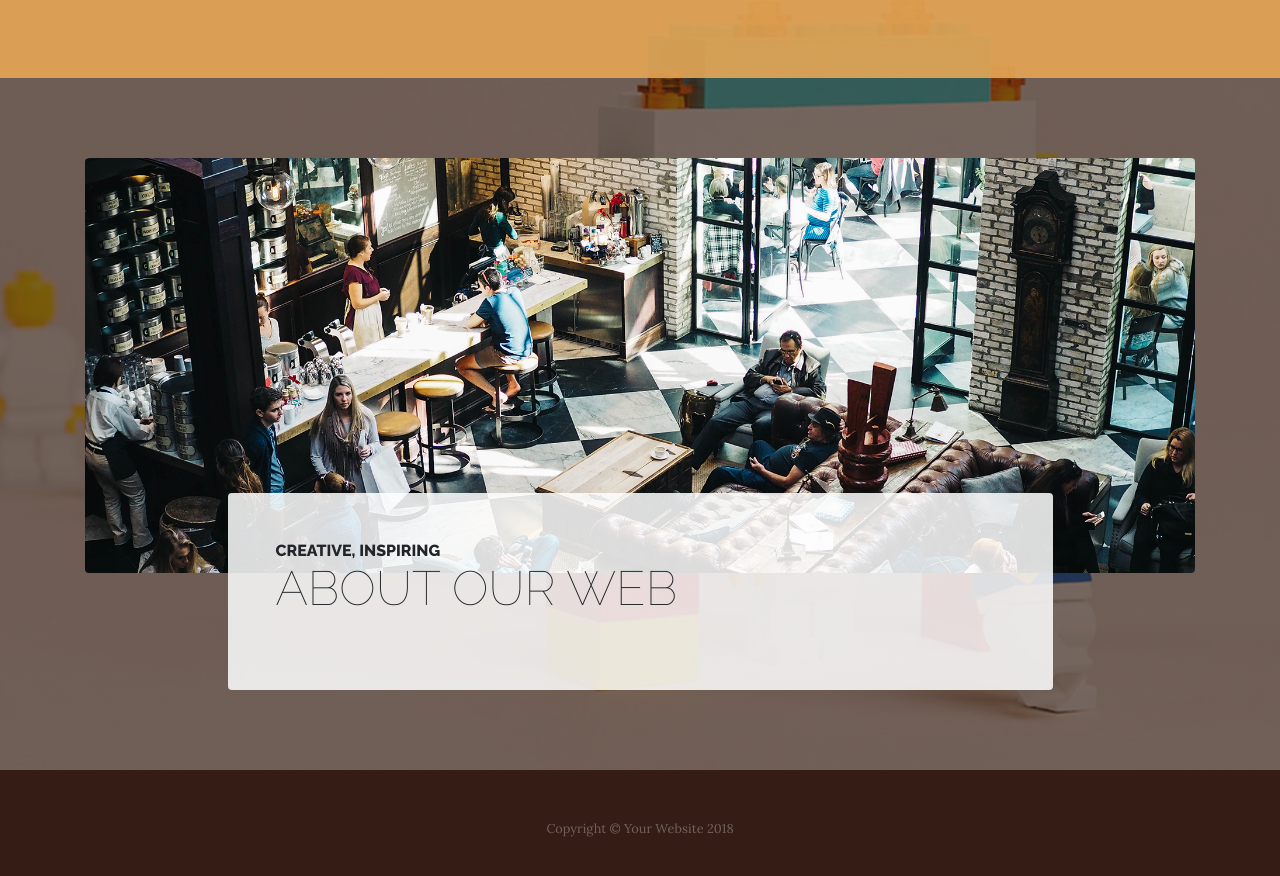
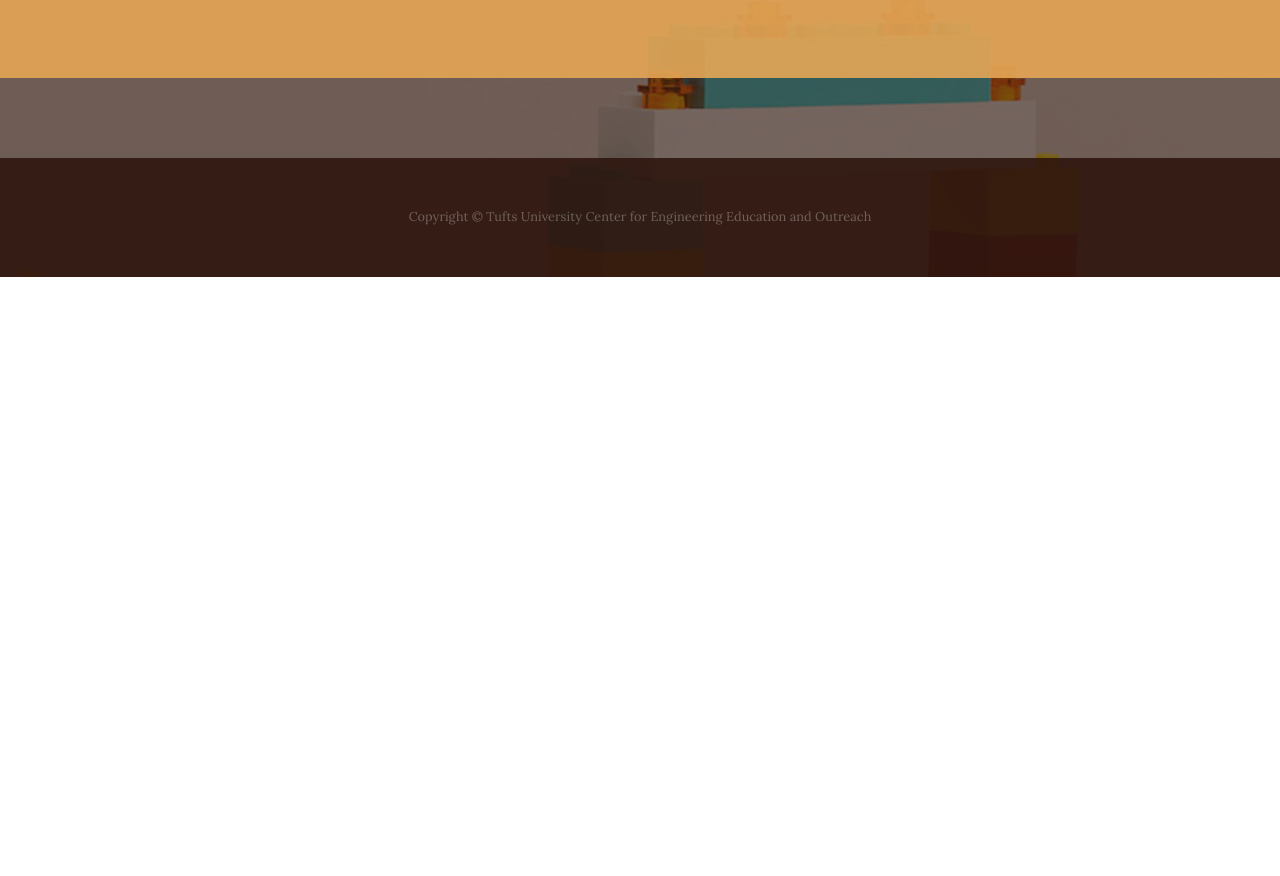
Before and after one commit to Chenlu-Wu/LEGO-EDUCATION-WEBSITE, a website: page store.html in a window 1280 px wide. Shown: the part 1122-1998 px from the top of the page. After the commit the page ends 1399 px from the top, so only its background shows below. Drawn offline with Linux system fonts and the light colour scheme.

Commit message:
Update store.html

```diff
--- a/store.html
+++ b/store.html
@@ -117,7 +117,7 @@
         </div>
       </div>
     </section>
-
+<!--
     <section class="page-section about-heading">
       <div class="container">
         <img class="img-fluid rounded about-heading-img mb-3 mb-lg-0" src="img/about.jpg" alt="">
@@ -129,22 +129,23 @@
                   <span class="section-heading-upper">CREATIVE, INSPIRING</span>
                   <span class="section-heading-lower">About Our WEB</span>
                 </h2>
-<!--
+
                 <p>Founded in 1987 by the Hernandez brothers, our establishment has been serving up rich coffee sourced from artisan farmers in various regions of South and Central America. We are dedicated to travelling the world, finding the best coffee, and bringing back to you here in our cafe.</p>
                 <p class="mb-0">We guarantee that you will fall in
                   <em>lust</em>
                   with our decadent blends the moment you walk inside until you finish your last sip. Join us for your daily routine, an outing with friends, or simply just to enjoy some alone time.</p>
--->
+
               </div>
             </div>
           </div>
         </div>
       </div>
     </section>
+-->
 
     <footer class="footer text-faded text-center py-5">
       <div class="container">
-        <p class="m-0 small">Copyright &copy; Your Website 2018</p>
+        <p class="m-0 small">Copyright &copy; Tufts University Center for Engineering Education and Outreach</p>
       </div>
     </footer>
 
```
